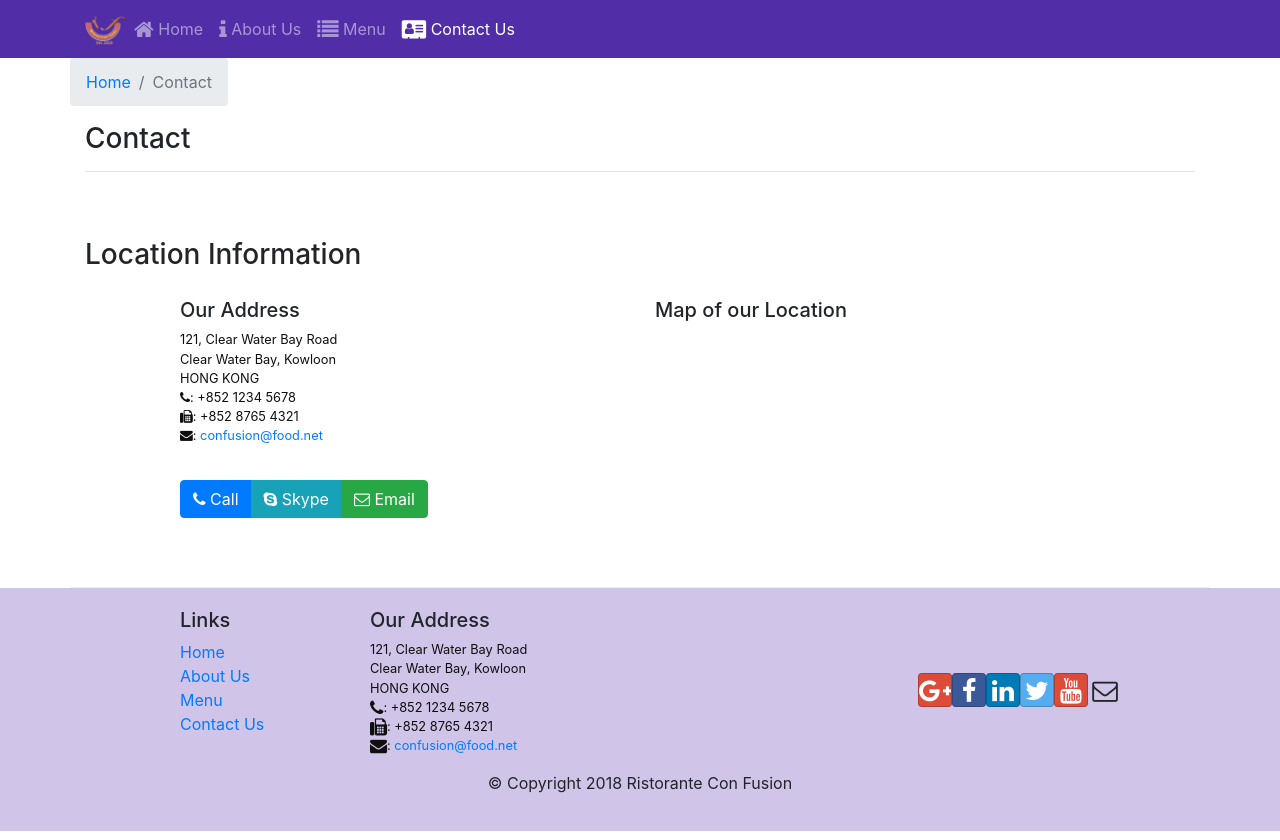
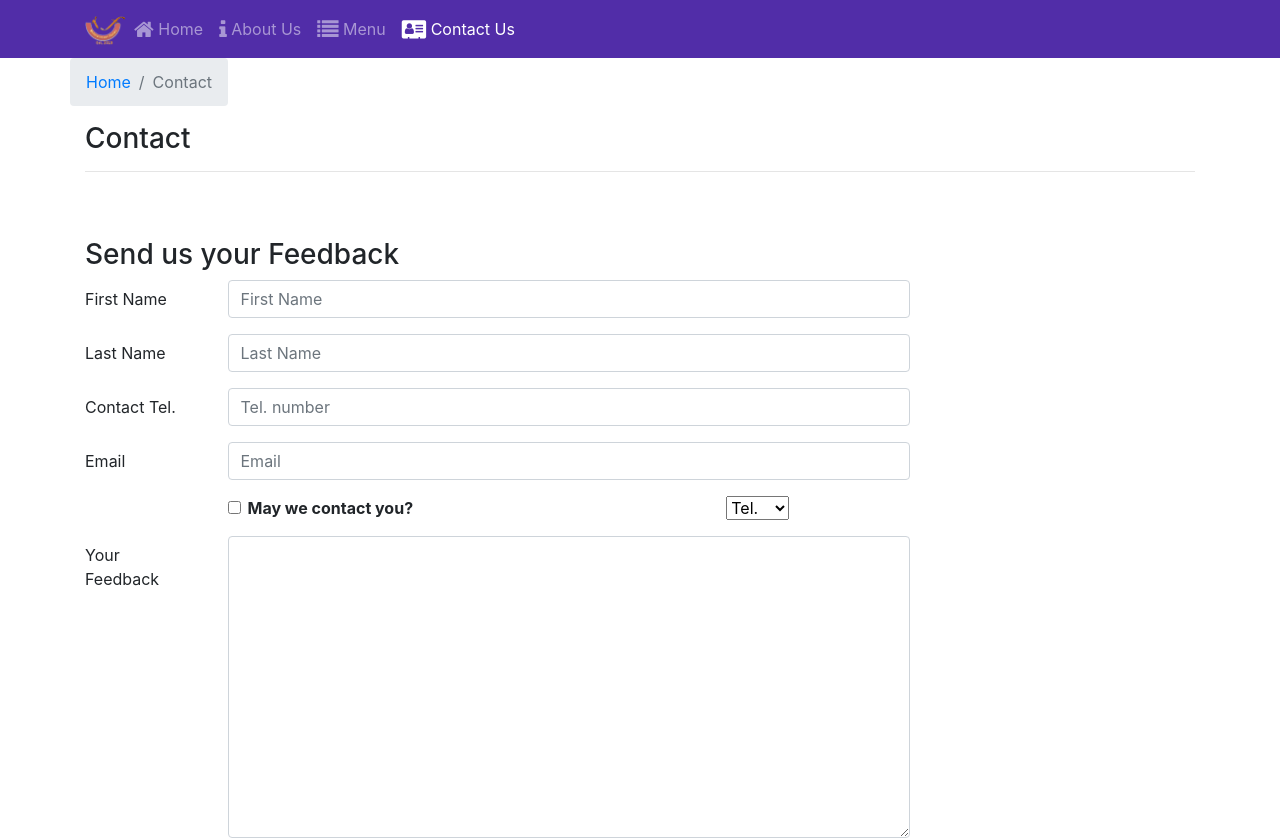
Before and after one commit to nhatnd0909/react, a React (Create React App) app: page /contactus in a window 1280 px wide. Shown: the top 840 px of the page. Built offline with nearby package versions, Linux system fonts and the light colour scheme.

Commit message:
Controlled Forms Exercise 32

```diff
--- a/src/components/ContactComponent.js
+++ b/src/components/ContactComponent.js
@@ -1,24 +1,45 @@
-import React from 'react';
+import React, { Component } from 'react';
 import {
     Card, CardImg, CardImgOverlay,
-    CardTitle, Breadcrumb, BreadcrumbItem
+    CardTitle, Breadcrumb, BreadcrumbItem, Button, Form, FormGroup, Label, Input, Col
 } from 'reactstrap';
 import { Link } from 'react-router-dom';
 
-function RenderMenuItem({ dish, onClick }) {
-    return (
-        <Card>
-            <Link to={`/menu/${dish.id}`} >
-                <CardImg width="100%" src={dish.image} alt={dish.name} />
-                <CardImgOverlay>
-                    <CardTitle>{dish.name}</CardTitle>
-                </CardImgOverlay>
-            </Link>
-        </Card>
-    );
+class Contact extends Component {
+    constructor(props) {
+        super(props);
+
+        this.state = {
+            firstname: '',
+            lastname: '',
+            telnum: '',
+            email: '',
+            agree: false,
+            contactType: 'Tel.',
+            message: ''
+        };
+
+        this.handleInputChange = this.handleInputChange.bind(this);
+        this.handleSubmit = this.handleSubmit.bind(this);
+
     }
 
-function Contact(props) {
+    handleInputChange(event) {
+        const target = event.target;
+        const value = target.type === 'checkbox' ? target.checked : target.value;
+        const name = target.name;
+
+        this.setState({
+            [name]: value
+        });
+    }
+
+    handleSubmit(event) {
+        console.log('Current State is: ' + JSON.stringify(this.state));
+        alert('Current State is: ' + JSON.stringify(this.state));
+        event.preventDefault();
+    }
+    render() {
         return (
 
             <div className="container">
@@ -35,7 +56,88 @@
                 <div className="row">
                     {Contact}
                 </div>
-
+                <div className="row row-content">
+                    <div className="col-12">
+                        <h3>Send us your Feedback</h3>
+                    </div>
+                    <div className="col-12 col-md-9">
+                        <Form onSubmit={this.handleSubmit}>
+                            <FormGroup row>
+                                <Label htmlFor="firstname" md={2}>First Name</Label>
+                                <Col md={10}>
+                                    <Input type="text" id="firstname" name="firstname"
+                                        placeholder="First Name"
+                                        value={this.state.firstname}
+                                        onChange={this.handleInputChange} />
+                                </Col>
+                            </FormGroup>
+                            <FormGroup row>
+                                <Label htmlFor="lastname" md={2}>Last Name</Label>
+                                <Col md={10}>
+                                    <Input type="text" id="lastname" name="lastname"
+                                        placeholder="Last Name"
+                                        value={this.state.lastname}
+                                        onChange={this.handleInputChange} />
+                                </Col>
+                            </FormGroup>
+                            <FormGroup row>
+                                <Label htmlFor="telnum" md={2}>Contact Tel.</Label>
+                                <Col md={10}>
+                                    <Input type="tel" id="telnum" name="telnum"
+                                        placeholder="Tel. number"
+                                        value={this.state.telnum}
+                                        onChange={this.handleInputChange} />
+                                </Col>
+                            </FormGroup>
+                            <FormGroup row>
+                                <Label htmlFor="email" md={2}>Email</Label>
+                                <Col md={10}>
+                                    <Input type="email" id="email" name="email"
+                                        placeholder="Email"
+                                        value={this.state.email}
+                                        onChange={this.handleInputChange} />
+                                </Col>
+                            </FormGroup>
+                            <FormGroup row>
+                                <Col md={{ size: 6, offset: 2 }}>
+                                    <FormGroup check>
+                                        <Label check>
+                                            <Input type="checkbox"
+                                                name="agree"
+                                                checked={this.state.agree}
+                                                onChange={this.handleInputChange} /> {' '}
+                                            <strong>May we contact you?</strong>
+                                        </Label>
+                                    </FormGroup>
+                                </Col>
+                                <Col md={{ size: 3, offset: 1 }}>
+                                    <Input type="select" name="contactType"
+                                        value={this.state.contactType}
+                                        onChange={this.handleInputChange}>
+                                        <option>Tel.</option>
+                                        <option>Email</option>
+                                    </Input>
+                                </Col>
+                            </FormGroup>
+                            <FormGroup row>
+                                <Label htmlFor="message" md={2}>Your Feedback</Label>
+                                <Col md={10}>
+                                    <Input type="textarea" id="message" name="message"
+                                        rows="12"
+                                        value={this.state.message}
+                                        onChange={this.handleInputChange}></Input>
+                                </Col>
+                            </FormGroup>
+                            <FormGroup row>
+                                <Col md={{ size: 10, offset: 2 }}>
+                                    <Button type="submit" color="primary">
+                                        Send Feedback
+                                    </Button>
+                                </Col>
+                            </FormGroup>
+                        </Form>
+                    </div>
+                </div>
                 <div className="row row-content">
                     <div className="col-12">
                         <h3>Location Information</h3>
@@ -64,6 +166,71 @@
                 </div>
             </div>
         );
+
+
     }
 
+}
+
+function RenderMenuItem({ dish, onClick }) {
+    return (
+        <Card>
+            <Link to={`/menu/${dish.id}`} >
+                <CardImg width="100%" src={dish.image} alt={dish.name} />
+                <CardImgOverlay>
+                    <CardTitle>{dish.name}</CardTitle>
+                </CardImgOverlay>
+            </Link>
+        </Card>
+    );
+}
+
+// function Contact(props) {
+//     return (
+
+//         <div className="container">
+//             <div className="row">
+//                 <Breadcrumb>
+//                     <BreadcrumbItem><Link to="/home">Home</Link></BreadcrumbItem>
+//                     <BreadcrumbItem active>Contact</BreadcrumbItem>
+//                 </Breadcrumb>
+//                 <div className="col-12">
+//                     <h3>Contact</h3>
+//                     <hr />
+//                 </div>
+//             </div>
+//             <div className="row">
+//                 {Contact}
+//             </div>
+
+//             <div className="row row-content">
+//                 <div className="col-12">
+//                     <h3>Location Information</h3>
+//                 </div>
+//                 <div className="col-12 col-sm-4 offset-sm-1">
+//                     <h5>Our Address</h5>
+//                     <address>
+//                         121, Clear Water Bay Road<br />
+//                         Clear Water Bay, Kowloon<br />
+//                         HONG KONG<br />
+//                         <i className="fa fa-phone"></i>: +852 1234 5678<br />
+//                         <i className="fa fa-fax"></i>: +852 8765 4321<br />
+//                         <i className="fa fa-envelope"></i>: <a href="mailto:confusion@food.net">confusion@food.net</a>
+//                     </address>
+//                 </div>
+//                 <div className="col-12 col-sm-6 offset-sm-1">
+//                     <h5>Map of our Location</h5>
+//                 </div>
+//                 <div className="col-12 col-sm-11 offset-sm-1">
+//                     <div className="btn-group" role="group">
+//                         <a role="button" className="btn btn-primary" href="tel:+85212345678"><i className="fa fa-phone"></i> Call</a>
+//                         <a role="button" className="btn btn-info"><i className="fa fa-skype"></i> Skype</a>
+//                         <a role="button" className="btn btn-success" href="mailto:confusion@food.net"><i className="fa fa-envelope-o"></i> Email</a>
+//                     </div>
+//                 </div>
+//             </div>
+//         </div>
+//     );
+// }
+
 export default Contact;
```
Lines whose indentation alone changed are shown as unchanged.
